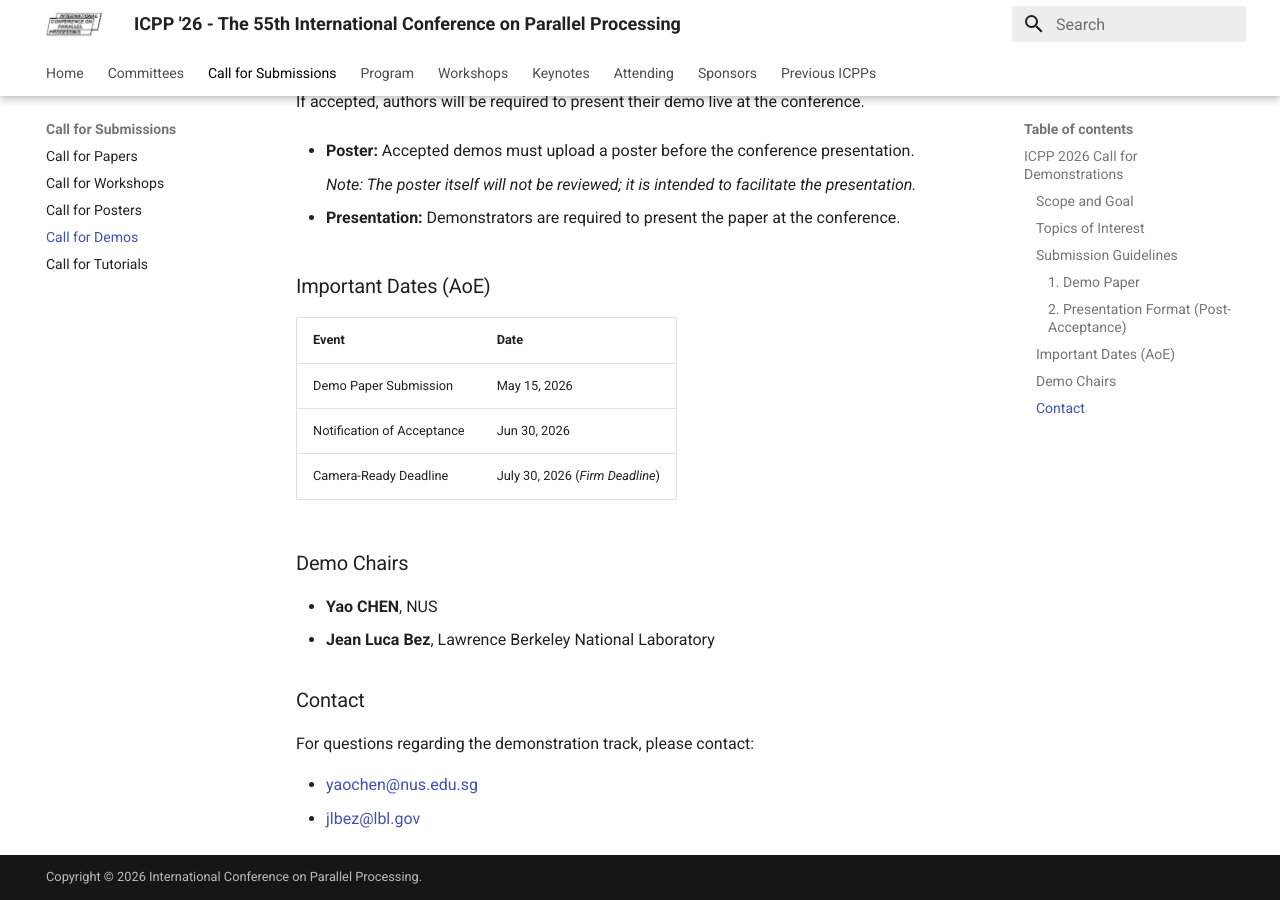
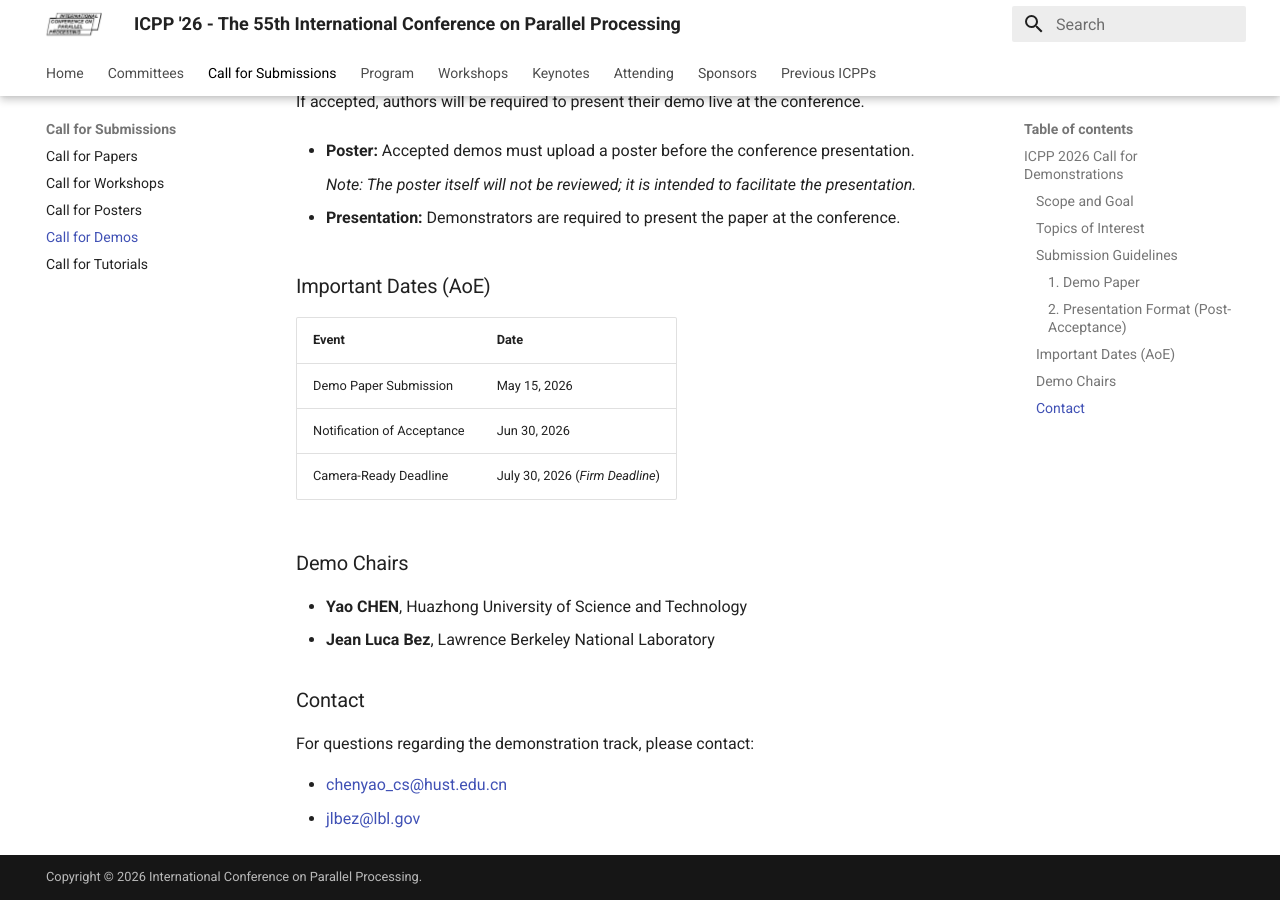
Before and after one commit to icpp2026/icpp2026.github.io, an MkDocs documentation site: the page built from docs/call-for-demos.md, in a window 1280 px wide and 900 px high, scrolled down 1279 px. Built offline with MkDocs 1.6.1 and Material for MkDocs 9.7.7, drawn with Linux system fonts in a browser that asks for light colours; comment, search, counter and statistics services are not loaded.

Commit message:
Update Yao Chen affiliation and contact email

```diff
--- a/docs/call-for-demos.md
+++ b/docs/call-for-demos.md
@@ -43,12 +43,12 @@ If accepted, authors will be required to present their demo live at the conferen
 
 ### Demo Chairs
 
-- **Yao CHEN**, NUS
+- **Yao CHEN**, Huazhong University of Science and Technology
 - **Jean Luca Bez**, Lawrence Berkeley National Laboratory
 
 ### Contact
 
 For questions regarding the demonstration track, please contact:
 
-- [yaochen@nus.edu.sg](mailto:yaochen@nus.edu.sg)
+- [chenyao_cs@hust.edu.cn](mailto:chenyao_cs@hust.edu.cn)
 - [jlbez@lbl.gov](mailto:jlbez@lbl.gov)
```
Also changed, not shown: docs/organizing-committee.md (+1 -1 lines).
